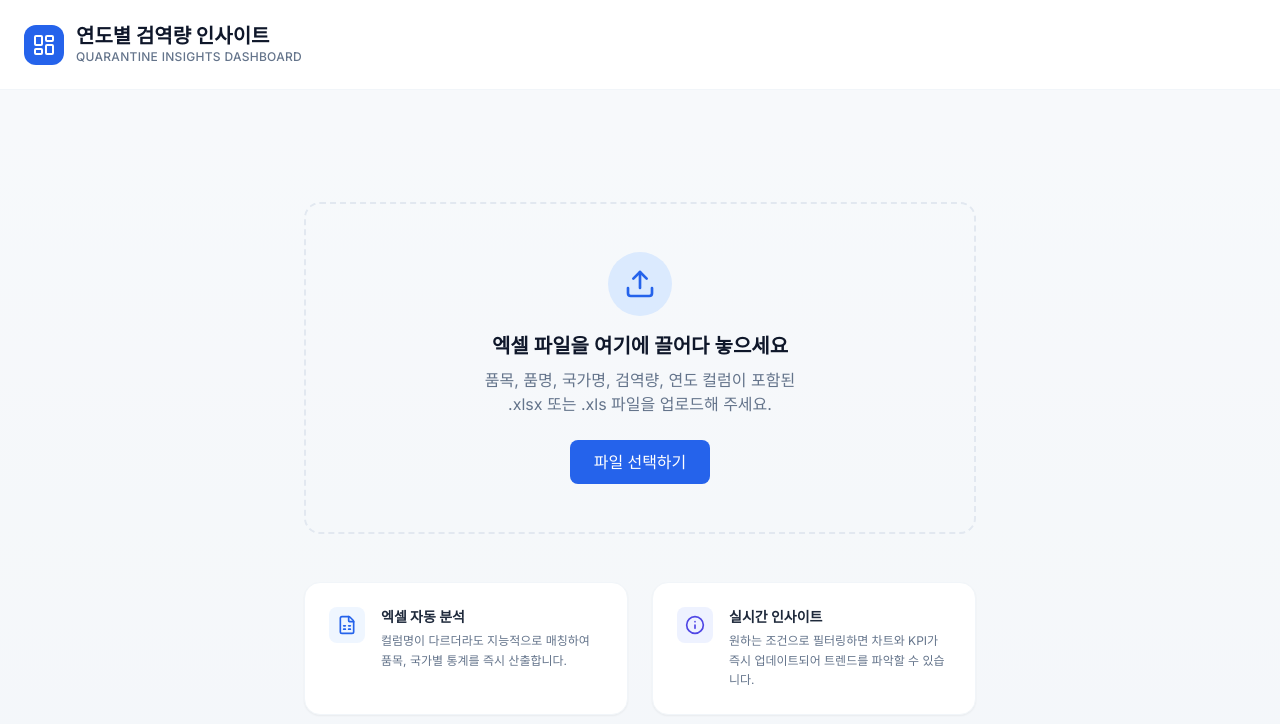
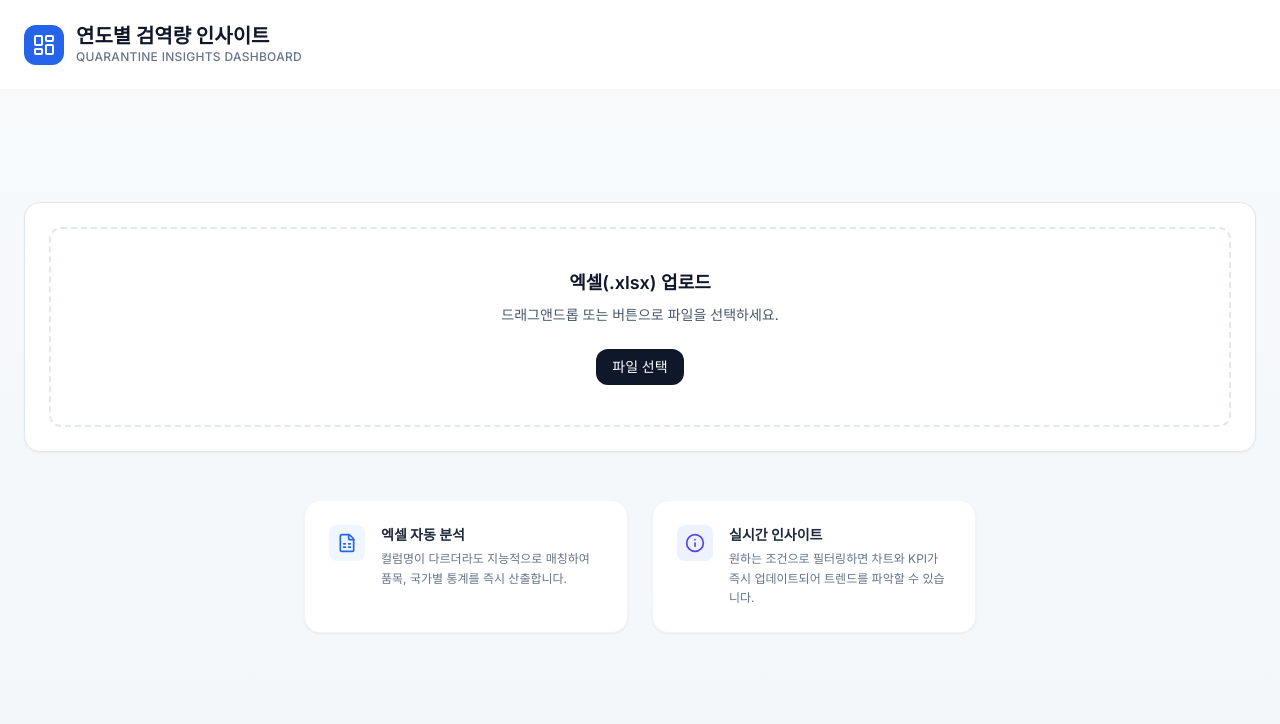
Before and after one commit to dahye3498-collab/quarantine-insights-dashboard, a Next.js app: page / in a window 1280 px wide. Shown: the top 724 px of the page. Built offline with nearby package versions, Linux system fonts and the light colour scheme.

Commit message:
Update UploadBox.tsx

```diff
--- a/components/UploadBox.tsx
+++ b/components/UploadBox.tsx
@@ -1,108 +1,60 @@
-'use client';
+"use client";
 
-import React, { useState, useCallback } from 'react';
-import { Upload, FileType, AlertCircle } from 'lucide-react';
-import { parseQuarantineXlsx } from '@/lib/parseXlsx';
-import { QuarantineData } from '@/lib/types';
-import { clsx, type ClassValue } from 'clsx';
-import { twMerge } from 'tailwind-merge';
+import React, { useCallback, useRef, useState } from "react";
 
-function cn(...inputs: ClassValue[]) {
-    return twMerge(clsx(inputs));
-}
+export default function UploadBox({ onFile }: { onFile: (file: File) => void }) {
+  const inputRef = useRef<HTMLInputElement | null>(null);
+  const [dragOver, setDragOver] = useState(false);
 
-interface Props {
-    onDataLoaded: (data: QuarantineData[]) => void;
-}
+  const openPicker = () => inputRef.current?.click();
 
-export default function UploadBox({ onDataLoaded }: Props) {
-    const [isDragging, setIsDragging] = useState(false);
-    const [error, setError] = useState<string | null>(null);
-    const [loading, setLoading] = useState(false);
-
-    const handleFile = useCallback(async (file: File) => {
-        if (!file.name.match(/\.(xlsx|xls)$/i)) {
-            setError('엑셀 파일(.xlsx, .xls)만 업로드 가능합니다.');
-            return;
-        }
-
-        setLoading(true);
-        setError(null);
-        try {
-            const data = await parseQuarantineXlsx(file);
-            onDataLoaded(data);
-        } catch (err: any) {
-            setError(err.message || '파일 파싱 중 오류가 발생했습니다.');
-        } finally {
-            setLoading(false);
-        }
-    }, [onDataLoaded]);
-
-    const onDragOver = (e: React.DragEvent) => {
+  const onDrop = useCallback(
+    (e: React.DragEvent<HTMLDivElement>) => {
       e.preventDefault();
-        setIsDragging(true);
-    };
-
-    const onDragLeave = () => {
-        setIsDragging(false);
-    };
-
-    const onDrop = (e: React.DragEvent) => {
-        e.preventDefault();
-        setIsDragging(false);
-        const file = e.dataTransfer.files[0];
-        if (file) handleFile(file);
-    };
-
-    const onFileChange = (e: React.ChangeEvent<HTMLInputElement>) => {
-        const file = e.target.files?.[0];
-        if (file) handleFile(file);
-    };
+      setDragOver(false);
+      const f = e.dataTransfer.files?.[0];
+      if (f) onFile(f);
+    },
+    [onFile]
+  );
 
   return (
-        <div className="w-full max-w-2xl mx-auto">
+    <div className="rounded-2xl border border-slate-200 bg-white p-6 shadow-sm">
       <div
-                onDragOver={onDragOver}
-                onDragLeave={onDragLeave}
+        className={[
+          "flex flex-col items-center justify-center rounded-xl border-2 border-dashed p-10 text-center transition",
+          dragOver ? "border-slate-400 bg-slate-50" : "border-slate-200",
+        ].join(" ")}
+        onDragOver={(e) => {
+          e.preventDefault();
+          setDragOver(true);
+        }}
+        onDragLeave={() => setDragOver(false)}
         onDrop={onDrop}
-                className={cn(
-                    "relative border-2 border-dashed rounded-2xl p-12 transition-all duration-200 flex flex-col items-center justify-center cursor-pointer",
-                    isDragging
-                        ? "border-blue-500 bg-blue-50/50"
-                        : "border-slate-200 hover:border-blue-400 hover:bg-slate-50/50",
-                    loading && "opacity-50 pointer-events-none"
-                )}
       >
-                <input
-                    type="file"
-                    accept=".xlsx, .xls"
-                    className="absolute inset-0 opacity-0 cursor-pointer"
-                    onChange={onFileChange}
-                />
-
-                <div className="bg-blue-100 p-4 rounded-full mb-4">
-                    <Upload className="w-8 h-8 text-blue-600" />
+        <div className="text-lg font-semibold">엑셀(.xlsx) 업로드</div>
+        <div className="mt-2 text-sm text-slate-600">
+          드래그앤드롭 또는 버튼으로 파일을 선택하세요.
         </div>
 
-                <h3 className="text-xl font-semibold text-slate-900 mb-2">
-                    {loading ? '파일을 분석하는 중...' : '엑셀 파일을 여기에 끌어다 놓으세요'}
-                </h3>
-                <p className="text-slate-500 mb-6 text-center">
-                    품목, 품명, 국가명, 검역량, 연도 컬럼이 포함된<br />
-                    .xlsx 또는 .xls 파일을 업로드해 주세요.
-                </p>
+        <button
+          onClick={openPicker}
+          className="mt-6 rounded-xl bg-slate-900 px-4 py-2 text-sm font-medium text-white hover:bg-slate-800"
+        >
+          파일 선택
+        </button>
 
-                <button className="bg-blue-600 hover:bg-blue-700 text-white px-6 py-2.5 rounded-lg font-medium transition-colors">
-                    파일 선택하기
-                </button>
+        <input
+          ref={inputRef}
+          type="file"
+          accept=".xlsx"
+          className="hidden"
+          onChange={(e: React.ChangeEvent<HTMLInputElement>) => {
+            const f = e.target.files?.[0];
+            if (f) onFile(f);
+          }}
+        />
       </div>
-
-            {error && (
-                <div className="mt-4 p-4 bg-red-50 border border-red-100 rounded-xl flex items-start gap-3">
-                    <AlertCircle className="w-5 h-5 text-red-600 shrink-0 mt-0.5" />
-                    <p className="text-sm text-red-800">{error}</p>
-                </div>
-            )}
     </div>
   );
 }
```
Lines whose indentation alone changed are shown as unchanged.
